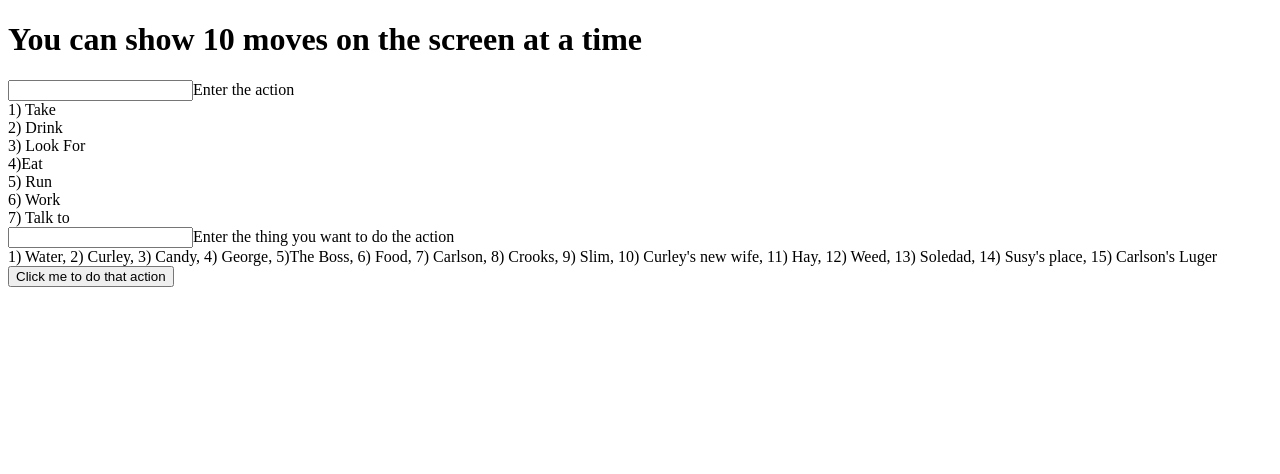
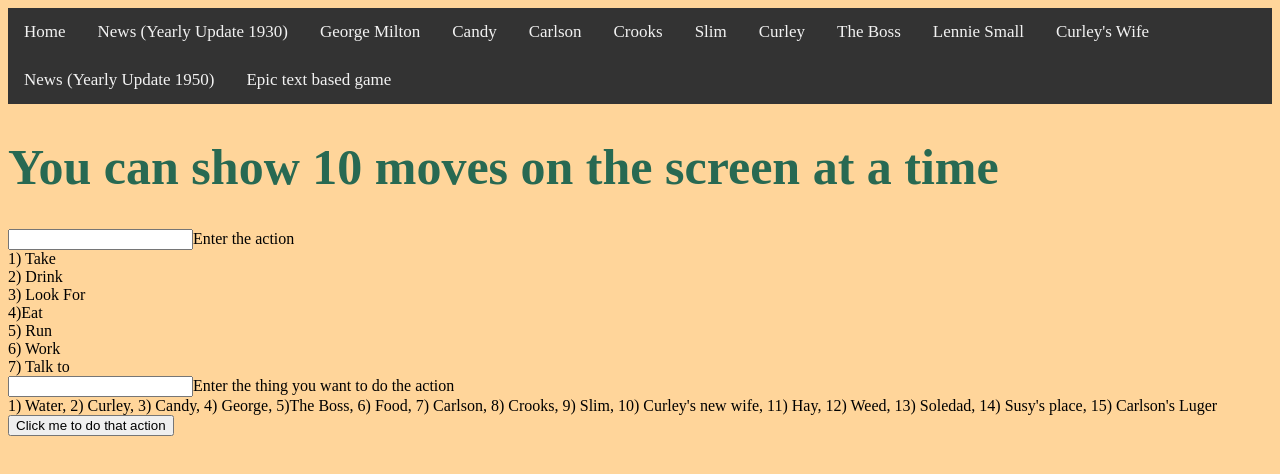
Before and after one commit to MooseCoding/Project, a plain HTML site: page gameJS.html in a window 1280 px wide. Drawn offline with Linux system fonts and the light colour scheme.

Commit message:
Update gameJS.html

```diff
--- a/gameJS.html
+++ b/gameJS.html
@@ -2,8 +2,28 @@
 <html>
     <head>
         <script src="gameJS.js"></script>
+        <link rel="stylesheet" href = "styles.css">
+
     </head>
     <body>
+        <div class="topnav">
+            <a href="index.html">Home</a>
+            <a href="1930News.html">News (Yearly Update 1930)</a>
+            <a href="george.html">George Milton</a>
+            <a href="candy.html">Candy</a>
+            <a href="carlson.html">Carlson</a>
+            <a href="crooks.html">Crooks</a>
+            <a href="slim.html">Slim</a>
+            <a href="curley.html">Curley</a>
+            <a href="boss.html">The Boss</a>
+            <a href="lennie.html">Lennie Small</a>
+            <a href="purty.html">Curley's Wife</a>
+            <a href="1950News.html">News (Yearly Update 1950)</a>
+            <a href="gameJS.html">Epic text based game</a>
+          </div>
+
+          <div style="padding-left:16px">
+          </div>
         <h1>You can show 10 moves on the screen at a time</h1>
         <input id="do">Enter the action <br>1) Take<br>2) Drink<br>3) Look For<br>4)Eat<br>5) Run<br>6) Work<br>7) Talk to</input>
         <br>
```
